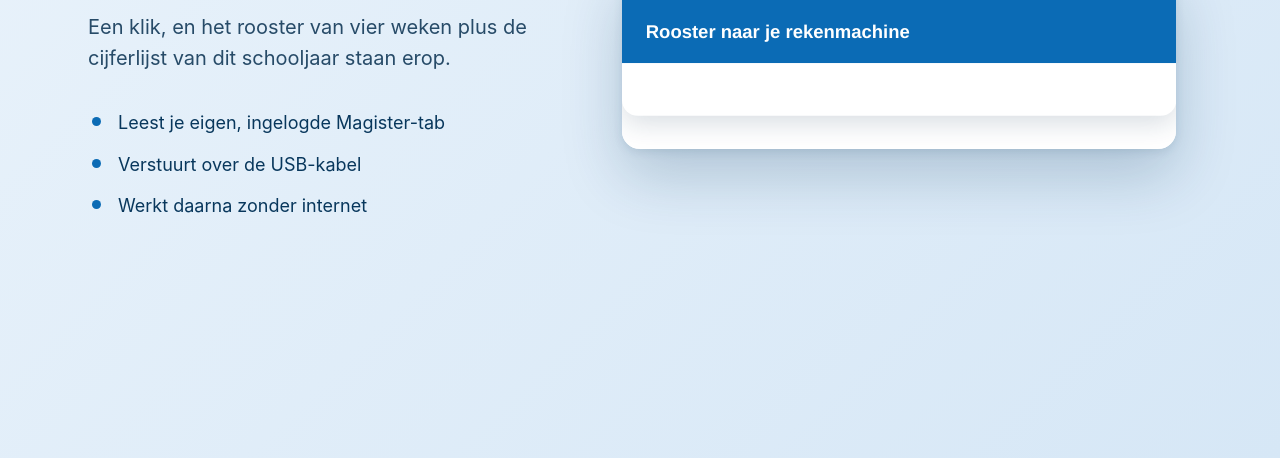
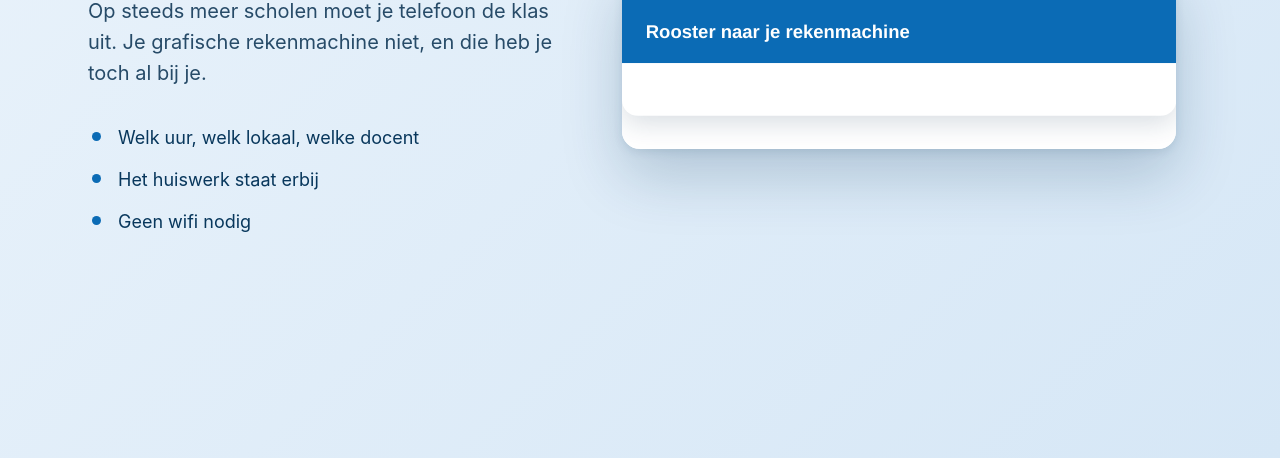
Before and after one commit to henkm/magister-84-evo, a browser extension: page docs/store/schermafdruk.html in a window 1280 px wide. Shown: the part 342-800 px from the top of the page. Drawn offline with Linux system fonts and the light colour scheme.

Commit message:
docs(store): slides die vertellen wat je eraan hebt
De teksten op de screenshots gingen over de werking en niet over de winst:
"verstuurt over de USB-kabel", "stopt netjes op een pakketgrens". Dat is waar,
maar iemand die de extensie nog niet kent leest daar niets in.

Nu staat er waarom je hem zou willen. "Op steeds meer scholen moet je telefoon
de klas uit. Je grafische rekenmachine niet, en die heb je toch al bij je."

De slide over het versturen is eruit: een voortgangsbalk is geen reden om iets
te installeren. Op die plek komt een foto van het apparaat met het rooster
erop, en schermafdruk.html kan die nu opmaken naast dezelfde tekstkolom.

Die foto moet nog gemaakt worden, en met demodata. Op een gewone sync staan de
naam van het kind, het rooster van die dag en de volledige namen van drie
docenten op dat schermpje -- in een publieke listing wereldwijd zichtbaar.
listing.md legt uit hoe je de fixture op het apparaat zet, en ruwe foto's onder
docs/store/foto-* zijn genegeerd door git zodat er nooit per ongeluk een met
echte data in de repo belandt.

Co-Authored-By: Claude Opus 5 (1M context) <noreply@anthropic.com>

```diff
--- a/docs/store/schermafdruk.html
+++ b/docs/store/schermafdruk.html
@@ -2,16 +2,16 @@
 <meta charset="utf-8">
 <title>Schermafdruk voor de Web Store</title>
 <!--
-  Zet het paneel op 1280x800, de maat die de Chrome Web Store vraagt. Het
-  paneel zelf is 420 px breed; los op een frame van 1280 zou het een streepje
-  in de hoek zijn.
+  Zet het paneel of een foto op 1280x800, de maat die de Chrome Web Store
+  vraagt. Het paneel zelf is 420 px breed; los op een frame van 1280 zou het
+  een streepje in de hoek zijn.
 
   Draaien vanuit de wortel van de repo:
     python3 -m http.server 8765
     http://localhost:8765/docs/store/schermafdruk.html?scherm=klaar
 
-  De schermen zijn: kind-kiezen, klaar, bezig, gereed. Het paneel staat in de
-  demostand, dus met verzonnen namen en zonder Magister of rekenmachine.
+  De schermen staan hieronder in SCHERMEN. Het paneel draait in de demostand,
+  dus met verzonnen namen en zonder Magister of rekenmachine.
 -->
 <style>
   :root { --blauw: #0B6BB5; --diep: #08375C; }
@@ -40,45 +40,53 @@
                 0 3px 10px rgba(8, 55, 92, 0.10);
   }
   .venster iframe { display: block; border: 0; transform-origin: top left; }
+  /* Een staande foto in een liggend frame: cover snijdt de randen weg,
+     object-position bepaalt welk stuk je overhoudt. */
+  .venster img { display: block; width: 100%; height: 100%; object-fit: cover; }
 </style>
 <div class="tekst">
   <h1 id="kop"></h1>
   <p id="onder"></p>
   <ul id="punten"></ul>
 </div>
-<div class="venster" id="venster"><iframe id="paneel"></iframe></div>
+<div class="venster" id="venster"></div>
 <script>
-  // Per scherm: de kop, de regel eronder, de opsomming, en hoe hoog het
-  // paneel op dat scherm is. Die hoogte is gemeten, niet geraden -- een
-  // iframe rekt niet mee met zijn inhoud.
+  // Elk scherm is een kop, een regel eronder en drie punten. Geschreven voor
+  // iemand die de extensie nog niet kent en zich afvraagt wat hij eraan heeft
+  // -- niet voor iemand die wil weten hoe hij werkt.
   const SCHERMEN = {
     klaar: {
-      kop: 'Je rooster op je rekenmachine',
-      onder: 'Een klik, en het rooster van vier weken plus de cijferlijst van '
-        + 'dit schooljaar staan erop.',
-      punten: ['Leest je eigen, ingelogde Magister-tab',
-        'Verstuurt over de USB-kabel', 'Werkt daarna zonder internet'],
+      kop: 'Je rooster in de les, zonder je telefoon',
+      onder: 'Op steeds meer scholen moet je telefoon de klas uit. Je grafische '
+        + 'rekenmachine niet, en die heb je toch al bij je.',
+      punten: ['Welk uur, welk lokaal, welke docent',
+        'Het huiswerk staat erbij', 'Geen wifi nodig'],
+    },
+    foto: {
+      kop: 'Zo staat het op je scherm',
+      onder: 'Aanzetten en je dag staat er. Geen menu’s, geen laadtijd, geen '
+        + 'internet.',
+      punten: ['Bladeren met de pijltjes',
+        'ENTER voor het huiswerk bij een les', '2 voor je cijfers'],
+      foto: 'foto-apparaat.jpg',
+      // Welk stuk van de staande foto in beeld blijft.
+      uitsnede: 'center 44%',
+    },
+    gereed: {
+      kop: 'Vier weken vooruit, en al je cijfers',
+      onder: 'Een klik en een paar tellen later staat alles erop. Daarna werkt '
+        + 'het de hele dag zonder internet.',
+      punten: ['Uitval en wijzigingen zie je meteen',
+        'Cijfers per vak, met het gemiddelde',
+        'Blijft staan tot je opnieuw synct'],
     },
     'kind-kiezen': {
-      kop: 'Voor wie is deze rekenmachine?',
-      onder: 'Heb je als ouder meer dan een kind, dan kies je er hier een. '
-        + 'Die keuze wordt onthouden.',
-      punten: ['Eenmalig kiezen', 'Per rekenmachine een kind',
-        'Later te wijzigen met een knop'],
-    },
-    bezig: {
-      kop: 'Versturen duurt een paar tellen',
-      onder: 'De app en de gegevens gaan als twee programma’s naar het '
-        + 'apparaat, met een voortgangsbalk erbij.',
-      punten: ['Afbreken kan altijd', 'Stopt netjes op een pakketgrens',
-        'Geen half programma op het apparaat'],
-    },
-    gereed: {
-      kop: 'Klaar, met een samenvatting',
-      onder: 'Hoeveel lessen en cijfers erop staan, en tot welke dag het '
-        + 'rooster reikt.',
-      punten: ['Rooster van vier weken', 'Cijfers van dit schooljaar',
-        'Huiswerk en mededelingen per les'],
+      kop: 'Twee kinderen, twee rekenmachines',
+      onder: 'Log in met je eigen ouderaccount en kies wie deze rekenmachine '
+        + 'krijgt. Dat hoef je maar een keer te doen.',
+      punten: ['Werkt net zo goed op een leerlingaccount',
+        'Je hoeft nergens opnieuw in te loggen',
+        'Alleen dat kind gaat mee de kabel in'],
     },
   };
 
@@ -91,15 +99,24 @@
   document.getElementById('punten').innerHTML =
     s.punten.map((p) => `<li>${p}</li>`).join('');
 
-  const paneel = document.getElementById('paneel');
   const venster = document.getElementById('venster');
+
+  if (s.foto) {
+    venster.style.width = '520px';
+    venster.style.height = '620px';
+    const img = document.createElement('img');
+    img.style.objectPosition = s.uitsnede || 'center';
+    img.addEventListener('load', () => { document.title = `klaar: ${naam}`; });
+    img.src = s.foto;
+    venster.append(img);
+  } else {
+    const paneel = document.createElement('iframe');
     venster.style.width = `${Math.round(420 * SCHAAL)}px`;
     paneel.width = 420;
     paneel.style.transform = `scale(${SCHAAL})`;
-
     // De hoogte per scherm meten in plaats van hem hier op te schrijven: een
-  // opgeschreven hoogte loopt achter zodra er een regel tekst bij komt, en dat
-  // zie je pas terug als een strook leegte onder de knoppen.
+    // opgeschreven hoogte loopt achter zodra er een regel tekst bij komt, en
+    // dat zie je pas terug als een strook leegte onder de knoppen.
     paneel.addEventListener('load', () => {
       const doc = paneel.contentDocument;
       const hoog = Math.ceil(doc.documentElement.getBoundingClientRect().height);
@@ -108,4 +125,6 @@
       document.title = `klaar: ${naam} (${hoog}px)`;
     });
     paneel.src = `/extension/panel.html?scherm=${encodeURIComponent(naam)}`;
+    venster.append(paneel);
+  }
 </script>
```
Also changed, not shown: docs/store/listing.md (+21 -8 lines), docs/store/screenshots/1-klaar.png, docs/store/screenshots/2-kind-kiezen.png (deleted), docs/store/screenshots/3-gereed.png, docs/store/screenshots/4-bezig.png (deleted), docs/store/screenshots/4-kind-kiezen.png (added), 1 other file. Lines whose indentation alone changed are shown as unchanged.
